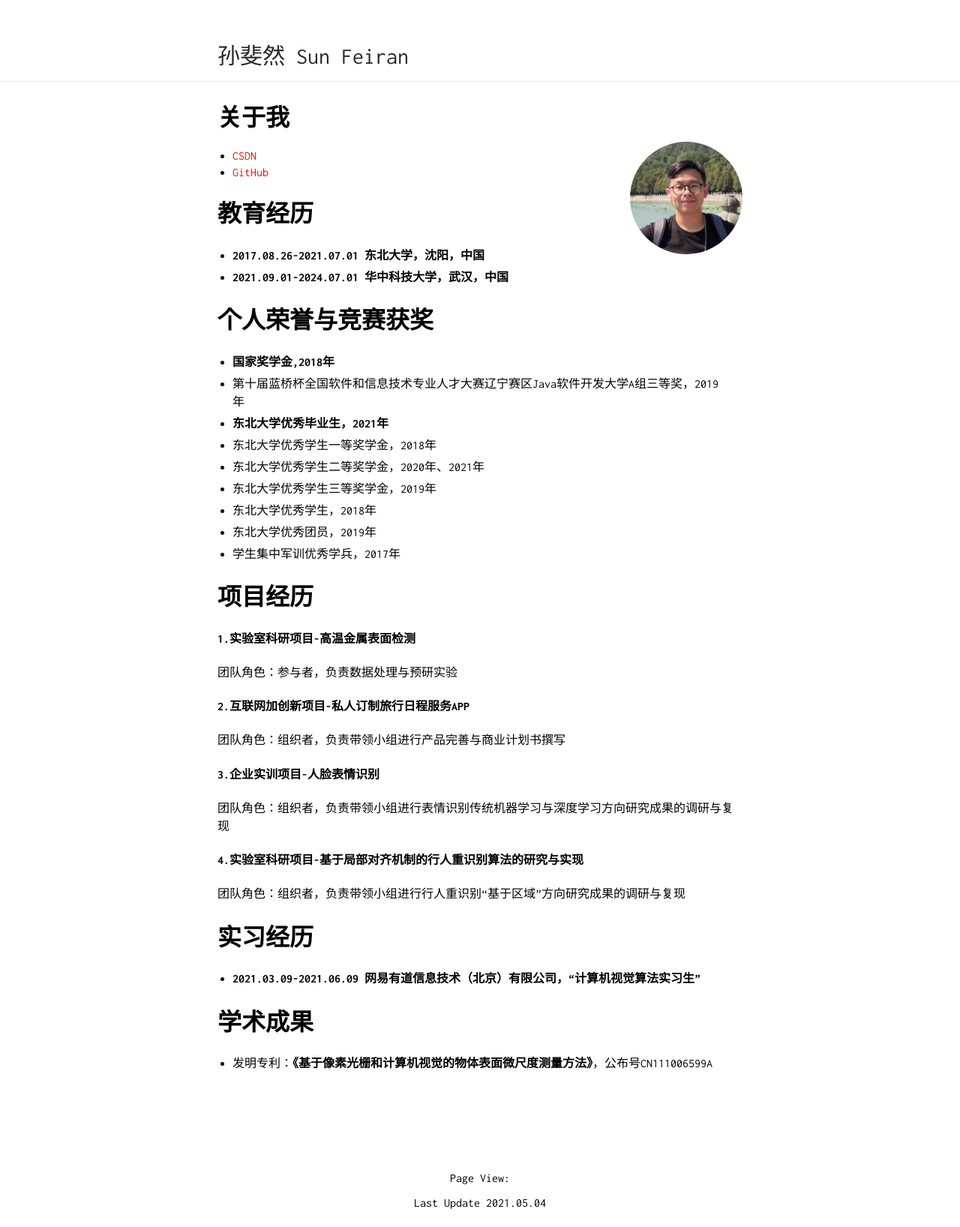
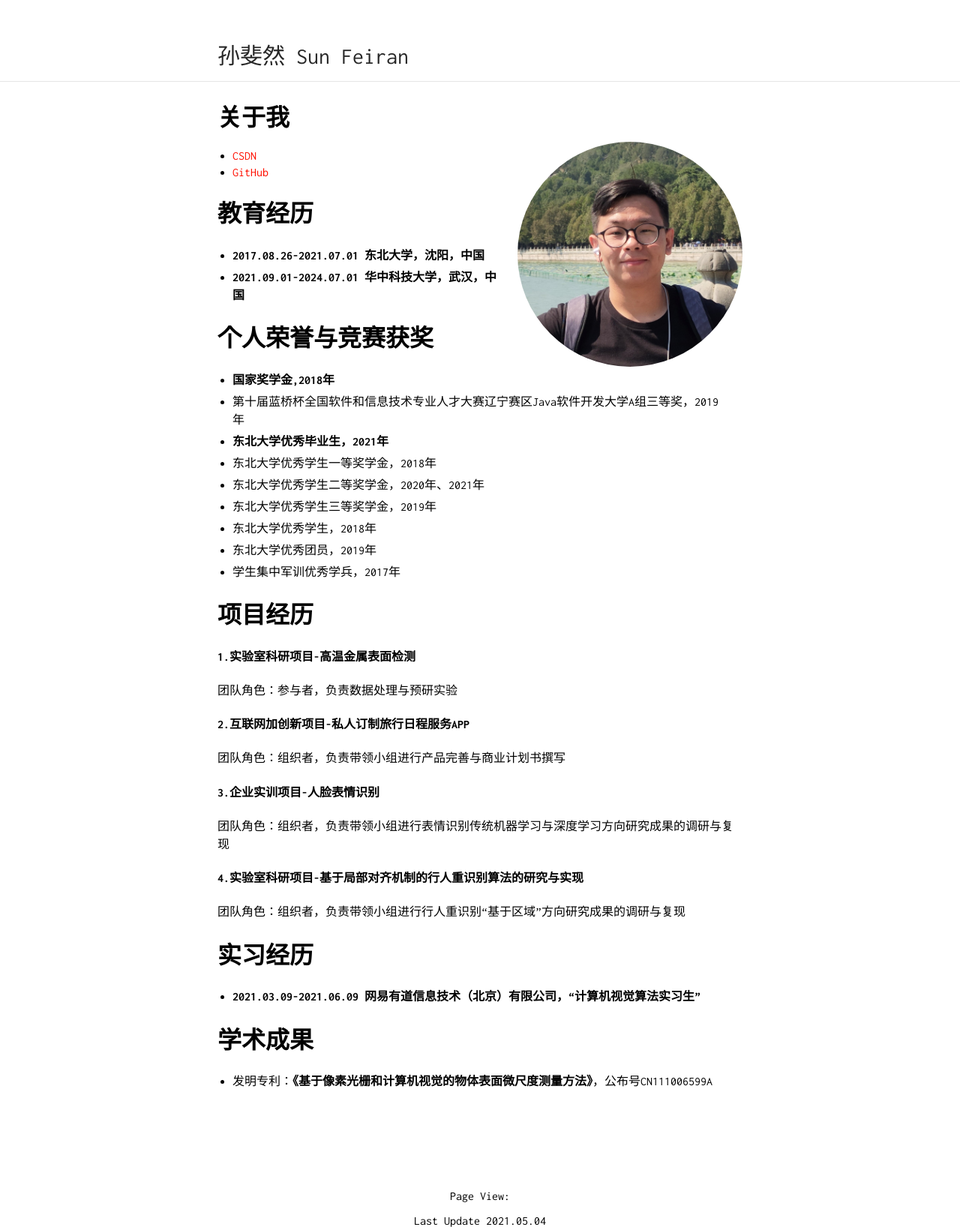
Before and after one commit to OrientTraveller/OrientTraveller.github.io, a Jekyll site: the page built from index.md, in a window 1280 px wide. Shown: the whole page at 75% size. Built offline with Jekyll 4.4.1, drawn with Linux system fonts in a browser that asks for light colours; our own code applies the rules of GitHub Pages for plain Markdown files; comment, search, counter and statistics services are not loaded; before the commit the page ends 1612 px from its top, so only the background shows below that.

Commit message:
Update vars.scss

```diff
--- a/_sass/vars.scss
+++ b/_sass/vars.scss
@@ -3,7 +3,7 @@
  */
 
 $accent: #FF0F00;
-$image-size: 100px;
+$image-size: 200px;
 
 /*
  * Build Variables, don't touch
```
